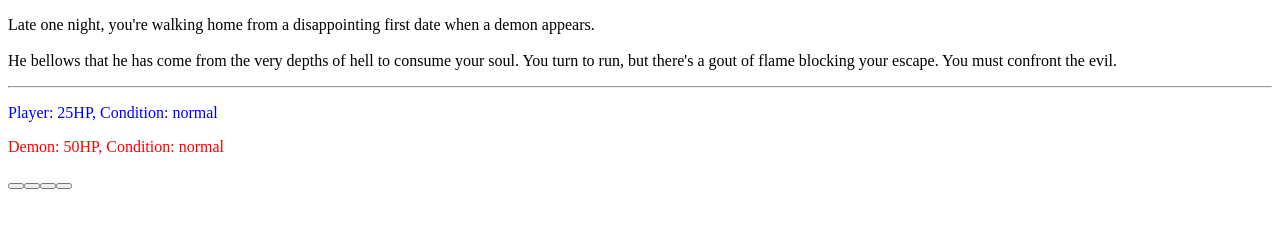
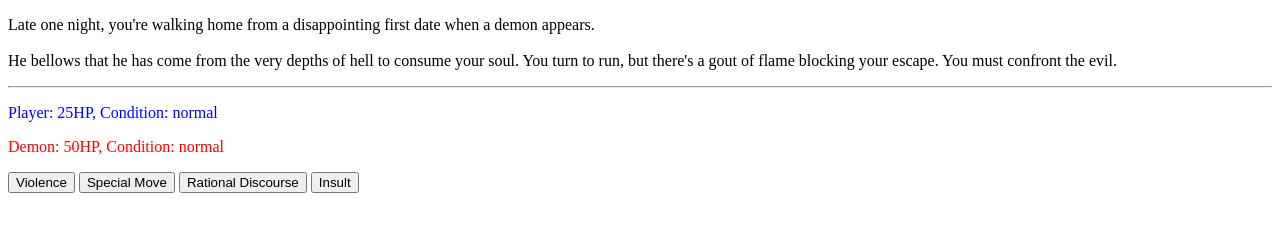
Before and after one commit to Motolans/newGitTest, a plain HTML site: page palemoonlight.html in a window 1280 px wide. Drawn offline with Linux system fonts and the light colour scheme.

Commit message:
fixed a bug

```diff
--- a/palemoonlight.html
+++ b/palemoonlight.html
@@ -22,10 +22,10 @@
 
 	</div>
 	<div id="button container">
-		<button type="attack" onclick="attack(player.condition, demon.condition)" value="Violence">
-		<button type="special" onclick="specialMove(demon.condition)" value="Special Move">
-		<button type="discuss" onclick="rationalDiscourse()" value="Rational Discourse">
-		<button type="insult" onclick="insultResults()" value="Insult">
+		<button type="attack" onclick="attack(player.condition, demon.condition)" value="Violence">Violence</button>
+		<button type="special" onclick="specialMove(demon.condition)" value="Special Move">Special Move</button>
+		<button type="discuss" onclick="rationalDiscourse()" value="Rational Discourse">Rational Discourse</button>
+		<button type="insult" onclick="insultResults()" value="Insult">Insult</button>
 	</div>
 	<script>
 		//enemy and player objects
```
